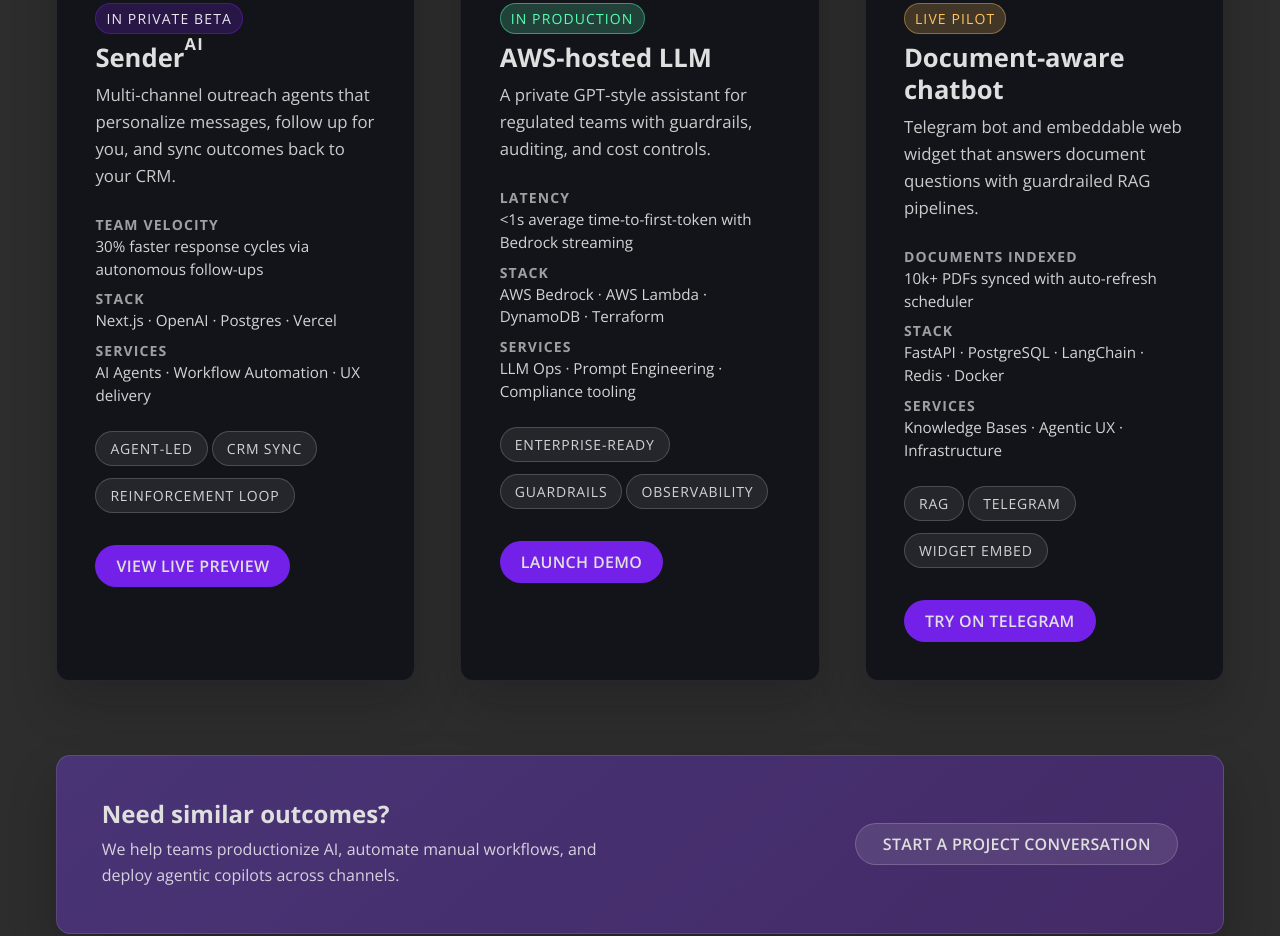
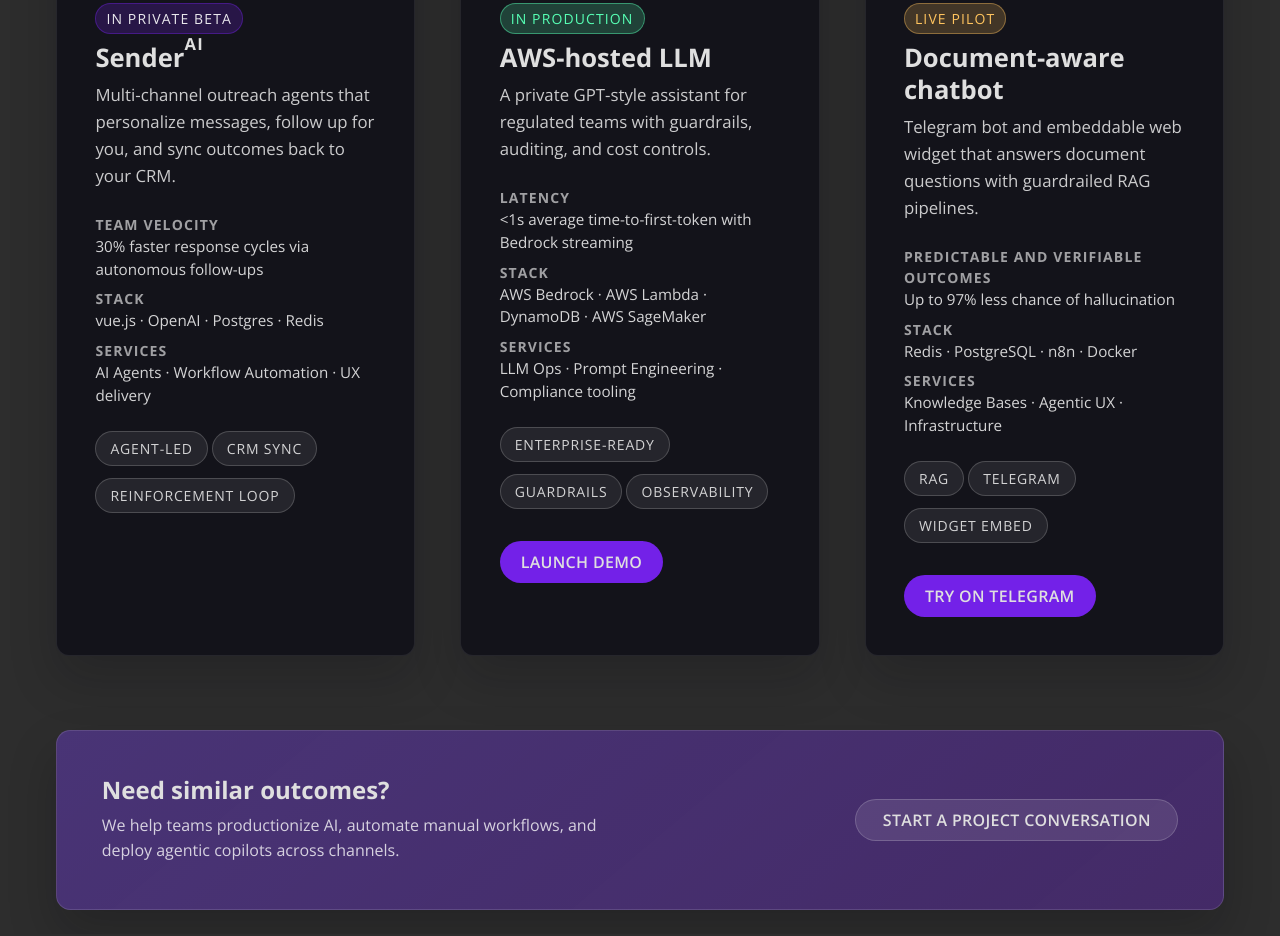
Before and after one commit to cogito-solutions/business-card, a plain HTML site: page index.html in a window 1280 px wide. Shown: the part 3263-4199 px from the top of the page. Drawn offline with nearby package versions, Linux system fonts and the light colour scheme.

Commit message:
Update portfolio section with revised technology stack and service descriptions; enhance project details for clarity and accuracy.

```diff
--- a/index.html
+++ b/index.html
@@ -365,7 +365,7 @@
                   </div>
                   <div>
                     <dt>Stack</dt>
-                    <dd>Next.js · OpenAI · Postgres · Vercel</dd>
+                    <dd>vue.js · OpenAI · Postgres · Redis</dd>
                   </div>
                   <div>
                     <dt>Services</dt>
@@ -378,7 +378,7 @@
                   <li>Reinforcement loop</li>
                 </ul>
                 <footer class="portfolio-card__footer">
-                  <a class="portfolio-card__cta" href="https://sender-ai.cogito-tech.eu" target="_blank" rel="noopener" aria-label="Open SenderAI product preview">View live preview</a>
+                  <!-- <a class="portfolio-card__cta" href="https://sender-ai.cogito-tech.eu" target="_blank" rel="noopener" aria-label="Open SenderAI product preview">View live preview</a> -->
                 </footer>
               </figcaption>
             </figure>
@@ -402,7 +402,7 @@
                   </div>
                   <div>
                     <dt>Stack</dt>
-                    <dd>AWS Bedrock · AWS Lambda · DynamoDB · Terraform</dd>
+                    <dd>AWS Bedrock · AWS Lambda · DynamoDB · AWS SageMaker</dd>
                   </div>
                   <div>
                     <dt>Services</dt>
@@ -434,12 +434,12 @@
                 </header>
                 <dl class="portfolio-card__meta" aria-label="Project quick facts">
                   <div>
-                    <dt>Documents indexed</dt>
-                    <dd>10k+ PDFs synced with auto-refresh scheduler</dd>
+                    <dt>Predictable and verifiable outcomes</dt>
+                    <dd>Up to 97% less chance of hallucination</dd>
                   </div>
                   <div>
                     <dt>Stack</dt>
-                    <dd>FastAPI · PostgreSQL · LangChain · Redis · Docker</dd>
+                    <dd>Redis · PostgreSQL · n8n · Docker</dd>
                   </div>
                   <div>
                     <dt>Services</dt>
@@ -587,7 +587,8 @@
             <ul>
               <li><i class="bx bx-chevron-right"></i> <a href="#">Data Intelligence & Pipelines</a></li>
               <li><i class="bx bx-chevron-right"></i> <a href="#">Custom AI Model Development</a></li>
-              <li><i class="bx bx-chevron-right"></i> <a href="#">Model Deployment</a></li>
+              <li><i class="bx bx-chevron-right"></i> <a href="#">AI Process Automation</a></li>
+              <li><i class="bx bx-chevron-right"></i> <a href="#">AI Agents & Custom Integrations</a></li>
             </ul>
           </div>
         </div>
```
